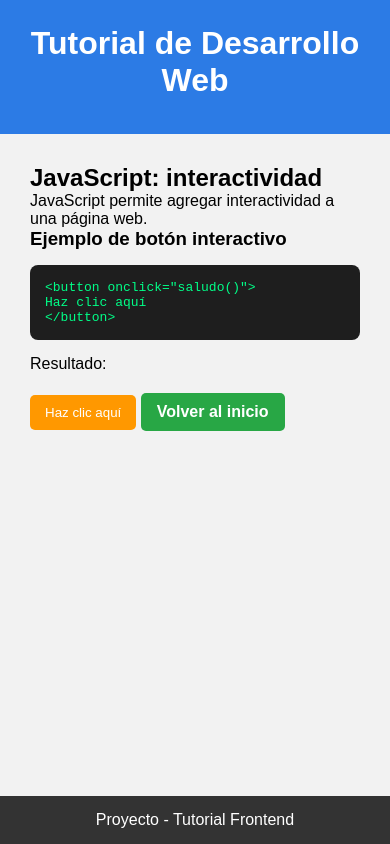
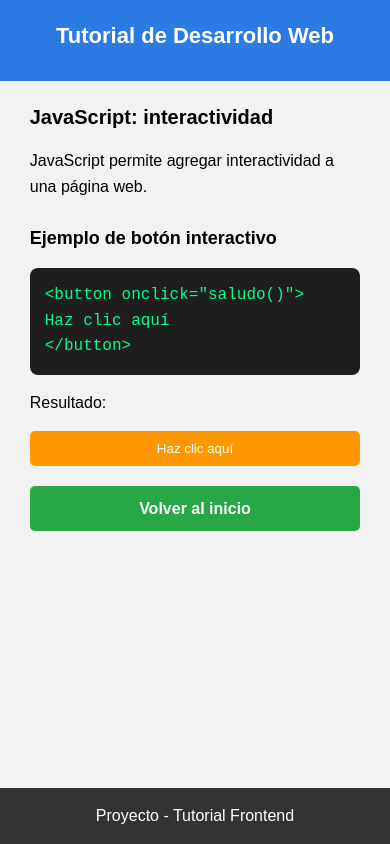
Before and after one commit to pruebaSena407/Tutorial, a plain HTML site: page js.html in a window 390 px wide. Drawn offline with Linux system fonts and the light colour scheme.

Commit message:
add setup responsive

```diff
--- a/js.html
+++ b/js.html
@@ -4,6 +4,7 @@
 <head>
 
 <meta charset="UTF-8">
+<meta name="viewport" content="width=device-width, initial-scale=1.0">
 <title>JavaScript Básico</title>
 <link rel="stylesheet" href="styles.css">
 <script src="script.js"></script>
--- a/styles.css
+++ b/styles.css
@@ -1,4 +1,4 @@
-/* RESET BASICO */
+/* RESET GENERAL */
 
 *{
 margin:0;
@@ -6,13 +6,17 @@ padding:0;
 box-sizing:border-box;
 }
 
-/* ESTRUCTURA GENERAL */
+/* CONFIGURACION GENERAL */
 
 html, body{
 height:100%;
 font-family:Arial, Helvetica, sans-serif;
 background:#f2f2f2;
+font-size:16px;
+line-height:1.6;
 }
+
+/* LAYOUT PRINCIPAL */
 
 body{
 display:flex;
@@ -33,28 +37,46 @@ header h1{
 margin-bottom:10px;
 }
 
-/* CONTENIDO PRINCIPAL */
+/* CONTENIDO */
 
 main{
+
 flex:1;
+
 padding:30px;
+
 max-width:900px;
+
 margin:auto;
+
+width:90%;
+
 }
 
-/* LISTA DEL HOME */
+/* TITULOS */
+
+h2{
+margin-bottom:15px;
+}
+
+h3{
+margin-top:25px;
+margin-bottom:10px;
+}
+
+/* LISTAS */
 
 ol{
-margin-top:20px;
 padding-left:20px;
+margin-top:15px;
 }
 
 ol li{
-margin-bottom:12px;
+margin-bottom:10px;
 font-size:18px;
 }
 
-/* ENLACES */
+/* LINKS */
 
 a{
 color:#2c7be5;
@@ -66,33 +88,82 @@ a:hover{
 text-decoration:underline;
 }
 
-/* SECCIONES DE CONTENIDO */
+/* IMAGENES RESPONSIVE */
 
-section{
-background:white;
-padding:20px;
-margin-bottom:20px;
-border-radius:8px;
-box-shadow:0px 2px 5px rgba(0,0,0,0.1);
+img{
+max-width:100%;
+height:auto;
+margin:15px 0;
+display:block;
 }
 
-/* IMAGENES */
+/* BLOQUES DE CODIGO */
 
-img{
-width:200px;
+pre{
+
+background:#1e1e1e;
+color:#00ff88;
+
+padding:15px;
+
+border-radius:8px;
+
+font-family:monospace;
+
+overflow-x:auto;
+
 margin:15px 0;
-display:block;
+
+}
+
+/* SEPARADOR */
+
+hr{
+margin:30px 0;
+border:none;
+border-top:1px solid #ccc;
+}
+
+/* BOTONES */
+
+button{
+
+margin-top:15px;
+
+padding:10px 15px;
+
+background:#ff9800;
+
+color:white;
+
+border:none;
+
+border-radius:5px;
+
+cursor:pointer;
+
+}
+
+button:hover{
+background:#e68900;
 }
 
 /* BOTON VOLVER */
 
 .btn{
+
 display:inline-block;
+
 margin-top:20px;
+
 padding:10px 16px;
+
 background:#28a745;
+
 color:white;
+
 border-radius:5px;
+
 }
 
 .btn:hover{
@@ -115,59 +186,58 @@ width:200px;
 margin-top:10px;
 }
 
-/* BOTONES JS */
-
-button{
-margin-top:15px;
-padding:10px 15px;
-background:#ff9800;
-color:white;
-border:none;
-border-radius:5px;
-cursor:pointer;
-}
-
-button:hover{
-background:#e68900;
-}
-
 /* FOOTER */
 
 footer{
+
 background:#333;
+
 color:white;
+
 text-align:center;
-padding:15px;
-margin-top:auto;
-}
-
-/* BLOQUES DE CODIGO */
-
-pre{
-
-background:#1e1e1e;
-color:#00ff88;
 
 padding:15px;
 
-border-radius:8px;
-
-margin:15px 0;
-
-font-family:monospace;
-
-overflow-x:auto;
+margin-top:auto;
 
 }
 
-/* LINEA SEPARADORA */
+/* RESPONSIVE */
 
-hr{
+@media (max-width:768px){
 
-margin:30px 0;
+header{
+padding:18px;
+}
 
-border:none;
+header h1{
+font-size:22px;
+}
 
-border-top:1px solid #ccc;
+main{
+padding:20px;
+width:95%;
+}
+
+h2{
+font-size:20px;
+}
+
+h3{
+font-size:18px;
+}
+
+ol li{
+font-size:16px;
+}
+
+button{
+width:100%;
+}
+
+.btn{
+display:block;
+text-align:center;
+}
 
 }
```
Also changed, not shown: css.html (+1 -0 lines), estructura.html (+1 -0 lines), html.html (+1 -0 lines), index.html (+1 -0 lines).
